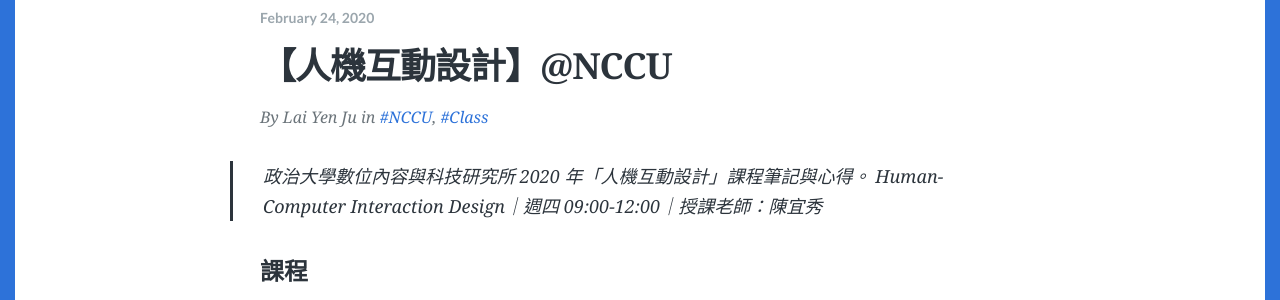
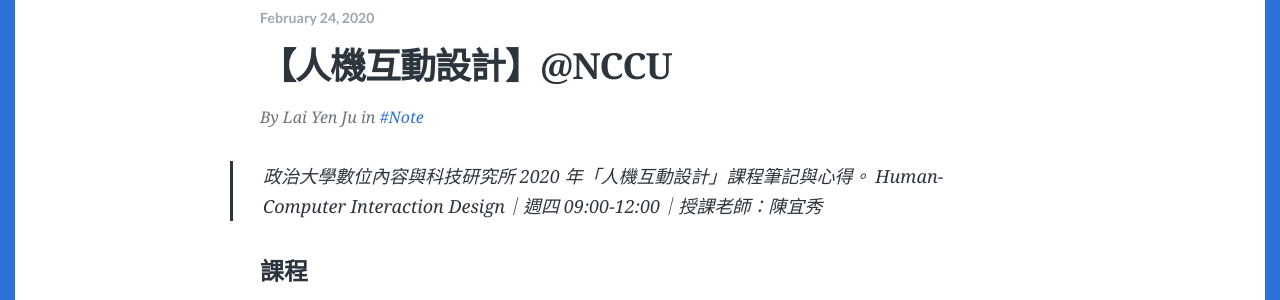
Before and after one commit to laiyenju/laiyenju.github.io, a Jekyll site: the page built from _posts/2020-02-24-nccu-hci-design.md, in a window 1280 px wide and 900 px high. Shown: the part 217-517 px from the top of the window. Built offline with Jekyll 4.4.1, drawn with Linux system fonts in a browser that asks for light colours.

Commit message:
Update 2020-02-24-nccu-hci-design.md

```diff
--- a/_posts/2020-02-24-nccu-hci-design.md
+++ b/_posts/2020-02-24-nccu-hci-design.md
@@ -8,8 +8,7 @@
 categories:
   - Note
 tags:
-  - NCCU
-  - Class
+  - Note
 excerpt: 政治大學數位內容與科技研究所 2020 年「人機互動設計」課程筆記與心得。
 ---
 
```
